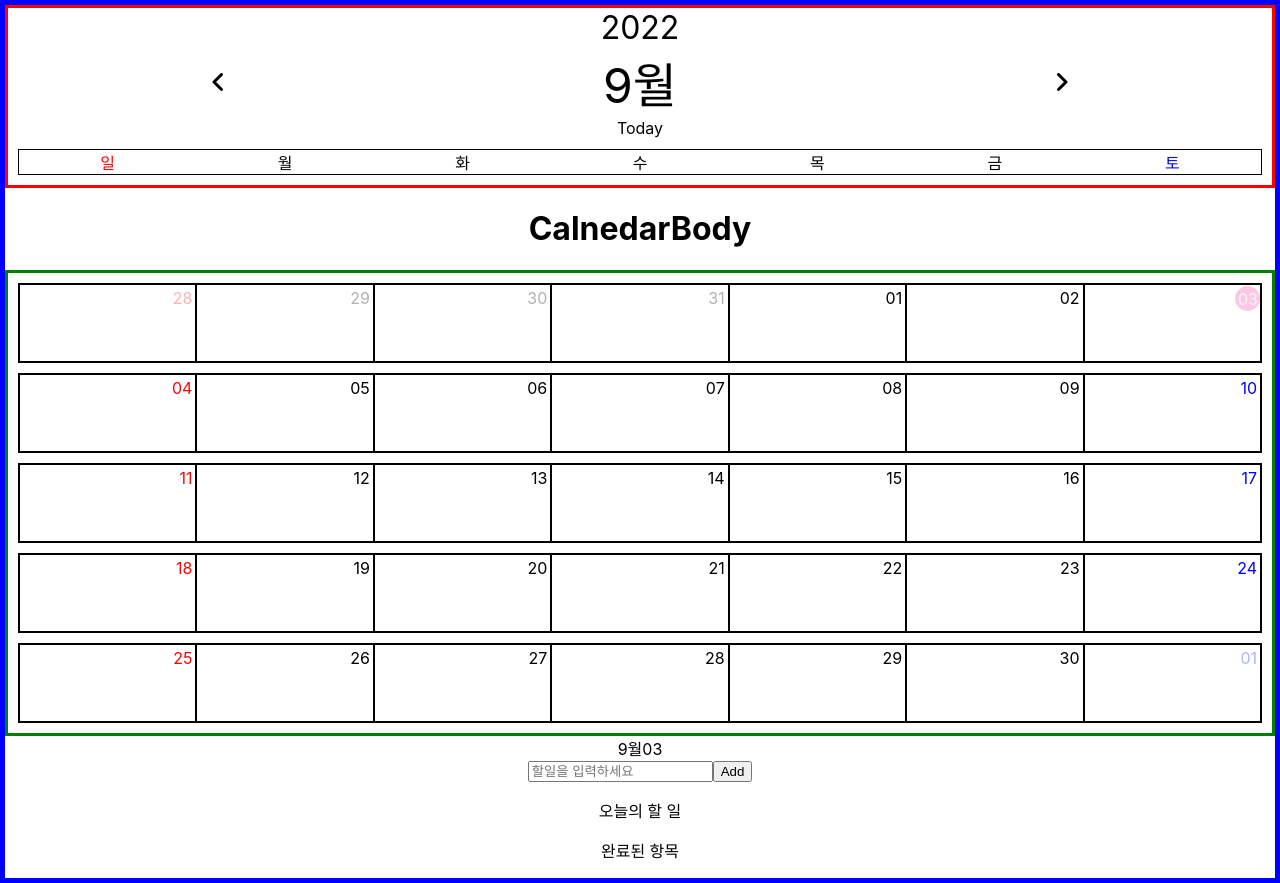
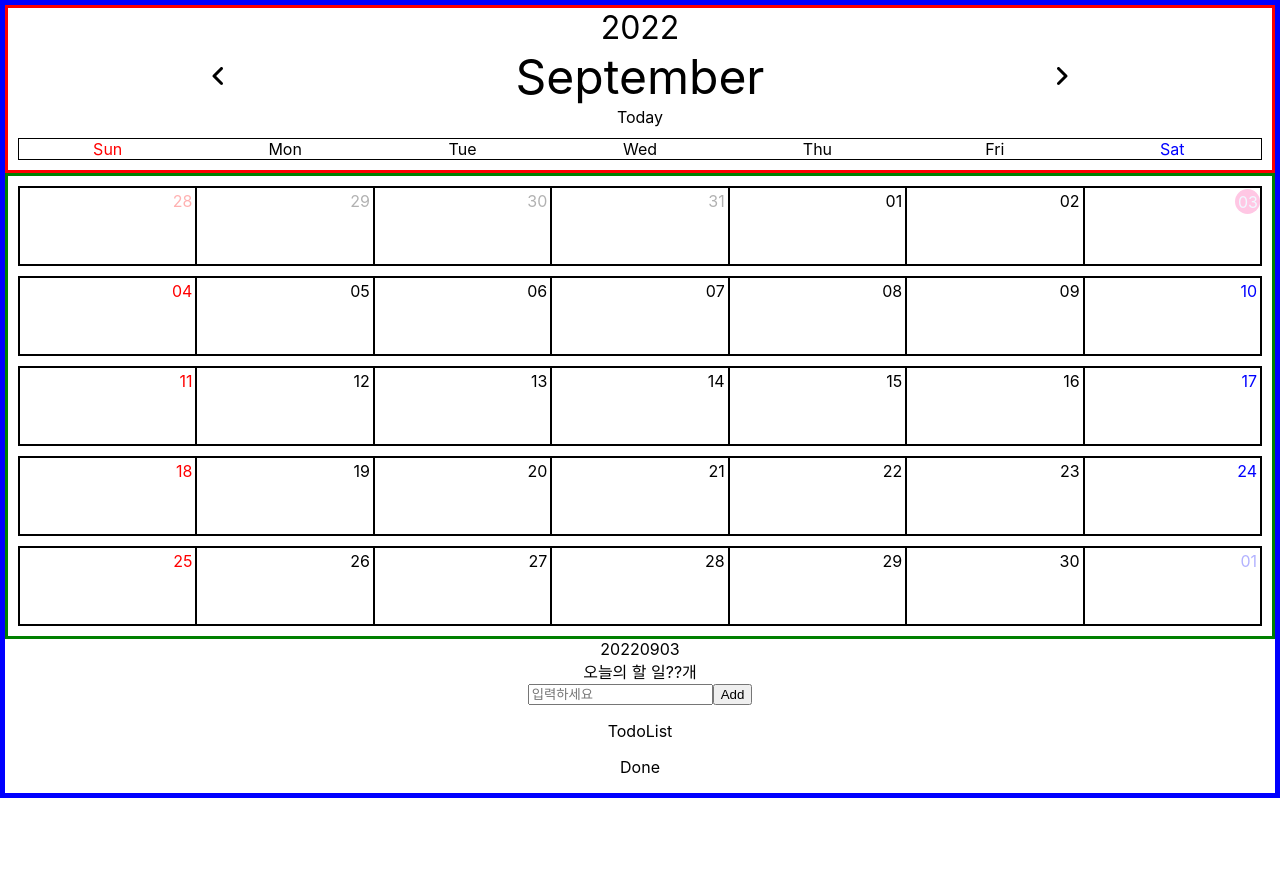
Before and after one commit to YennieJ/Yen_calendar, a React (Create React App) app: page / in a window 1280 px wide. After the commit the page ends 800 px from the top, so only its background shows below. Built offline with nearby package versions, Linux system fonts and the light colour scheme.

Commit message:
해당 날짜별 todoList

```diff
--- a/src/components/calendar/calendar.jsx
+++ b/src/components/calendar/calendar.jsx
@@ -1,13 +1,14 @@
 import React, { useState } from "react";
 import dayjs from "dayjs";
 import "@fortawesome/fontawesome-free/js/all.js";
-import Todo from "./todo/todo";
+import Todo from "./todoList/todoList";
 import CalendarBody from "./components/calendarBody/calendarBody";
 import CalendarHead from "./components/calendarHead/calendarHead";
 
 const Calendar = () => {
-  const [date, setDate] = useState(dayjs());
-  const [todoDate, setTodoDate] = useState(date.format("MMMMDD"));
+  const today = dayjs();
+  const [date, setDate] = useState(today);
+  const [todoDate, setTodoDate] = useState(date.format("YYYYMMDD"));
 
   // // 이전 달
   // const prevMonth = () => {
@@ -22,7 +23,7 @@ const Calendar = () => {
 
   return (
     <div className="wrapper">
-      <CalendarHead date={date} setDate={setDate} />
+      <CalendarHead date={date} setDate={setDate} setTodoDate={setTodoDate} />
       <div className="calendarbottom"></div>
       <CalendarBody date={date} todoDate={todoDate} setTodoDate={setTodoDate} />
       <Todo todoDate={todoDate} />
--- a/src/components/calendar/components/calendarBody/calendarBody.jsx
+++ b/src/components/calendar/components/calendarBody/calendarBody.jsx
@@ -47,12 +47,11 @@ const CalendarBody = ({ date, todoDate, setTodoDate }) => {
                   <div
                     className="text"
                     onClick={() => {
-                      setTodoDate(current.format("MMMMDD"));
+                      setTodoDate(current.format("YYYYMMDD"));
                     }}
                   >
                     {current.format("DD")}
                   </div>
-                  {/* <div>{todoLists.length}</div> */}
                 </div>
               );
             })}
@@ -64,7 +63,6 @@ const CalendarBody = ({ date, todoDate, setTodoDate }) => {
 
   return (
     <div>
-      <h1>CalnedarBody</h1>
       <div className="calendarBody">{showDate()}</div>
       {todoDate}
     </div>
--- a/src/components/calendar/components/calendarHead/calendarHead.jsx
+++ b/src/components/calendar/components/calendarHead/calendarHead.jsx
@@ -1,7 +1,7 @@
 import React from "react";
 import dayjs from "dayjs";
 
-const CalendarHead = ({ date, setDate }) => {
+const CalendarHead = ({ date, setDate, setTodoDate }) => {
   const weekOfYear = require("dayjs/plugin/weekOfYear");
   const weekday = require("dayjs/plugin/weekday");
 
--- a/src/components/calendar/todo/components/todoEditForm/todoEditForm.jsx
+++ /dev/null
@@ -1,32 +0,0 @@
-import React from "react";
-import TodoForm from "./todoForm/todoForm";
-
-const todoEditForm = ({
-  checkTodo,
-  deleteTodo,
-  createTodo,
-  todos,
-  checkedList,
-  title,
-  selectedDateData,
-}) => (
-  <section>
-    <p>{title}</p>
-    <ul>
-      {selectedDateData.map((todoItem) => {
-        // checkedList 가 false면 todoItem 숨기기
-        if (checkedList !== todos[todoItem].checked) return null;
-        return (
-          <TodoForm
-            key={todoItem}
-            todoItem={todos[todoItem]}
-            createTodo={createTodo}
-            deleteTodo={deleteTodo}
-            checkTodo={checkTodo}
-          />
-        );
-      })}
-    </ul>
-  </section>
-);
-export default todoEditForm;
--- a/src/components/calendar/todo/components/todoAddForm/todoAddForm.jsx
+++ b/src/components/calendar/todoList/components/todoAddForm/todoAddForm.jsx
@@ -1,29 +1,31 @@
 import React, { useState, useRef } from "react";
 
-const TodoAddForm = ({ createTodo, todoDate = { todoDate }, todos }) => {
+const TodoAddForm = ({ createTodo, todoDate, todos }) => {
   const formRef = useRef();
   const todoRef = useRef();
 
   // todos에 저장할 형식
   const addTodoButton = (e) => {
     e.preventDefault();
+    if (todoRef.current.value === "") {
+      window.alert("할 일을 입력하세요");
+      return;
+    }
     const todo = {
       id: Date.now(),
-      text: todoRef.current.value || "",
+      text: todoRef.current.value,
       checked: false,
       date: todoDate,
     };
     formRef.current.reset();
     createTodo(todo);
   };
-
   return (
     <>
       {/* 아이템 입력 창 */}
-      {/* <div>{Object.keys(todos).length}개</div> */}
-
+      <div>오늘의 할 일??개</div>
       <form ref={formRef}>
-        <input ref={todoRef} placeholder="할일을 입력하세요" type="text" />
+        <input ref={todoRef} placeholder="입력하세요" type="text" />
         <button onClick={addTodoButton}>Add</button>
       </form>
     </>
--- /dev/null
+++ b/src/components/calendar/todoList/components/todoEditForm/todoEditForm.jsx
@@ -0,0 +1,39 @@
+import React from "react";
+import TodoForm from "./todoForm/todoForm";
+
+const TodoEditForm = ({
+  checkTodo,
+  deleteTodo,
+  createTodo,
+  todos,
+  title,
+  todoDate,
+  checkedList,
+}) => {
+  // 해당 날짜에 대한 todoList
+  const selectedDateData = Object.keys(todos).filter(
+    (item) => todos[item].date === todoDate
+  );
+
+  return (
+    <section>
+      <p>{title}</p>
+      <ul>
+        {selectedDateData.map((todoItem) => {
+          // checkedList 가 false면 todoItem 숨기기
+          if (checkedList !== todos[todoItem].checked) return null;
+          return (
+            <TodoForm
+              key={todoItem}
+              todoItem={todos[todoItem]}
+              createTodo={createTodo}
+              deleteTodo={deleteTodo}
+              checkTodo={checkTodo}
+            />
+          );
+        })}
+      </ul>
+    </section>
+  );
+};
+export default TodoEditForm;
--- a/src/components/calendar/todo/components/todoEditForm/todoForm/todoForm.jsx
+++ b/src/components/calendar/todoList/components/todoEditForm/todoForm/todoForm.jsx
@@ -52,7 +52,7 @@ const TodoForm = ({ deleteTodo, createTodo, todoItem, checkTodo }) => {
   //delete todo를 위한
   const deletedTodo = (e) => {
     e.preventDefault();
-    deleteTodo(todoItem);
+    if (window.confirm("지우시겠습니까?")) deleteTodo(todoItem);
   };
   return (
     <>
--- a/src/components/calendar/todo/todo.jsx
+++ b/src/components/calendar/todoList/todoList.jsx
@@ -2,22 +2,17 @@ import React, { useState, useEffect } from "react";
 import TodoEditForm from "./components/todoEditForm/todoEditForm";
 import TodoAddForm from "./components/todoAddForm/todoAddForm";
 
-const Todo = ({ todoDate }) => {
+const TodoList = ({ todoDate }) => {
   const [todos, setTodos] = useState(() => {
     if (typeof window !== "undefined") {
       const saved = window.localStorage.getItem("Todo_Data");
       if (saved !== null) {
         return JSON.parse(saved);
       } else {
-        return {};
+        return [];
       }
     }
   });
-
-  //날짜 별 TodoList
-  const selectedDateData = Object.keys(todos).filter(
-    (item) => todos[item].date === todoDate
-  );
 
   const checkTodo = (todo) =>
     setTodos((todos) => {
@@ -54,28 +49,29 @@ const Todo = ({ todoDate }) => {
 
       {/* Todo Item show and edit form */}
       {/* checkedList : false N true(uncheck N check)를 통해서 해야 할 일과 완료 된 일 구분하기  */}
+
       <TodoEditForm
-        title={"오늘의 할 일"}
+        title={"TodoList"}
         checkTodo={checkTodo}
         createTodo={createTodo}
         deleteTodo={deleteTodo}
         todos={todos}
         setTodos={setTodos}
         checkedList={false}
-        selectedDateData={selectedDateData}
+        todoDate={todoDate}
       />
       <TodoEditForm
-        title={"완료된 항목"}
+        title={"Done"}
         checkTodo={checkTodo}
         createTodo={createTodo}
         deleteTodo={deleteTodo}
         todos={todos}
+        todoDate={todoDate}
         setTodos={setTodos}
         checkedList={true}
-        selectedDateData={selectedDateData}
       />
     </div>
   );
 };
 
-export default Todo;
+export default TodoList;
--- a/src/index.js
+++ b/src/index.js
@@ -8,10 +8,10 @@ import App from "./app";
  */
 import dayjs from "dayjs";
 import isLeapYear from "dayjs/plugin/isLeapYear"; // 윤년 판단 플러그인
-import "dayjs/locale/ko"; // 한국어 가져오기
+// import "dayjs/locale/ko"; // 한국어 가져오기
 
 dayjs.extend(isLeapYear); // 플러그인 등록
-dayjs.locale("ko"); // 언어 등록
+// dayjs.locale("ko"); // 언어 등록
 
 const root = ReactDOM.createRoot(document.getElementById("root"));
 root.render(
```
